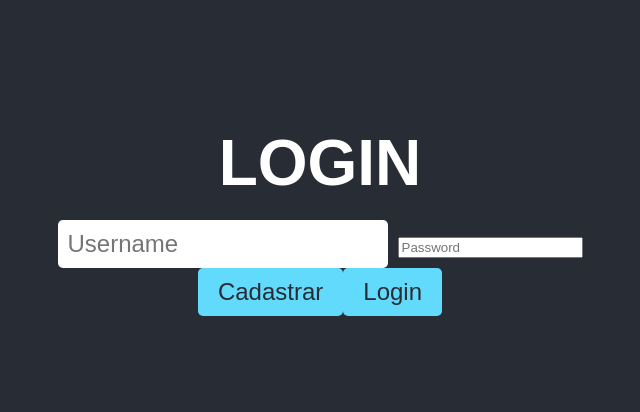
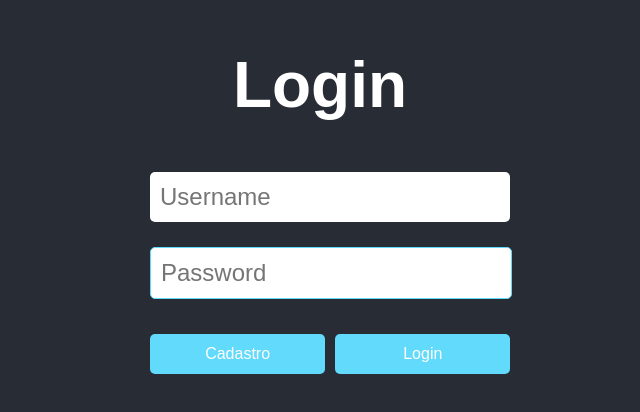
Before and after one commit to 4-ANO-COMP-IMT/vascodedagama, a React (Create React App) app in the folder frontend/championsdle-frontend/: page / in a window 1280 px wide. Shown: the part 190-602 px from the top of the page, without its empty margins (320-960 px from the left). Built offline with nearby package versions, Linux system fonts and the light colour scheme.

Commit message:
feat: mudança do layout e implementação de funções novas

```diff
--- a/frontend/championsdle-frontend/src/App.css
+++ b/frontend/championsdle-frontend/src/App.css
@@ -58,12 +58,18 @@
   background-color: #21a1f1;
 }
 
+.modal-content .button-container {
+  display: flex;
+  justify-content: center;
+  gap: 10px;
+}
+
 
 /* Estilo do botão de logout */
 .logout-button {
   position: absolute;
   top: 20px;
-  left: 20px;
+  left: 100px;
   padding: 10px 20px;
   font-size: 1rem;
   background-color: #61dafb;
@@ -77,16 +83,34 @@
   background-color: #21a1f1;
 }
 
+/* Estilo do botão de novo jogador */
+.new-player-button {
+  position: absolute;
+  top: 20px;
+  right: 100px;
+  padding: 10px 20px;
+  font-size: 1rem;
+  background-color: #61dafb;
+  color: #282c34;
+  border: none;
+  border-radius: 5px;
+  cursor: pointer;
+}
+
+.new-player-button:hover {
+  background-color: #21a1f1;
+}
+
 /* Estilo do cabeçalho */
 h1 {
   font-size: 4rem;
-  margin-bottom: 20px;
+  margin-bottom: 80px;
   font-family: 'Arial', sans-serif;
 }
 
 /* Estilo do formulário de busca */
 form {
-  margin-bottom: 20px;
+  margin-bottom: 40px;
 }
 
 input[type="text"] {
@@ -151,5 +175,72 @@ button:hover {
 .player-icon {
   width: 100px;
   height: auto;
-  margin-bottom: 20px;
+  margin-bottom: 60px;
 }
+
+/* Estilos específicos para a tela de login e cadastro */
+.App-header {
+  width: 400px; /* Largura da tela de login */
+  height: 300px; /* Altura da tela de login */
+  background-color: #282c34; /* Cor de fundo escura */
+  border-radius: 10px; /* Borda arredondada */
+  padding: 20px; /* Espaçamento interno */
+  display: flex;
+  flex-direction: column;
+  align-items: center; /* Centraliza os elementos horizontalmente */
+  justify-content: center; /* Centraliza os elementos verticalmente */
+}
+
+.App-header h1 {
+  font-size: 4rem; /* Tamanho da fonte do título */
+  color: white; /* Cor do título */
+  margin-bottom: 50px; /* Espaçamento inferior do título */
+}
+
+.input-container {
+  display: flex;
+  flex-direction: column;
+  gap: 10px;
+  width: 100%;
+}
+
+.form-input { /* Classe para inputs de login e cadastro */
+  padding: 10px;
+  font-size: 1.5rem;
+  border-radius: 5px;
+  border: 1px solid #61dafb; /* Borda dos inputs */
+  background-color: white; /* Cor de fundo dos inputs */
+  color: #282c34; /* Cor do texto dos inputs */
+  width: 100%;
+  height: 30px;
+  margin-bottom: 15px; /* Espaçamento inferior dos inputs */
+}
+
+.form-input:focus {
+  outline: none;
+  border-color: #21a1f1;
+}
+
+.button-container {
+  display: flex;
+  justify-content: space-around;
+  gap: 10px;
+  width: 106%;
+  margin-top: 20px;
+}
+
+.form-button { /* Classe para botões de login e cadastro */
+  padding: 10px 20px;
+  font-size: 1rem;
+  background-color: #61dafb; /* Cor de fundo dos botões */
+  color: white; /* Cor do texto dos botões */
+  border: none;
+  border-radius: 5px; /* Borda arredondada dos botões */
+  cursor: pointer;
+  width: 100%;
+  height: 40px;
+}
+
+.form-button:hover {
+  background-color: #21a1f1;
+}
--- a/frontend/championsdle-frontend/src/App.js
+++ b/frontend/championsdle-frontend/src/App.js
@@ -12,6 +12,7 @@ const App = () => {
   const [isCadastro, setCadastro] = useState(false);
   const [color, setColor] = useState({});
   const [showModal, setShowModal] = useState(false);
+  const [isPalpitarDisabled, setIsPalpitarDisabled] = useState(false);
 
   useEffect(() => {
     const loggedIn = localStorage.getItem('isLoggedIn');
@@ -33,6 +34,7 @@ const App = () => {
 
         if (playerData.name.toLowerCase() === secretPlayer.name.toLowerCase()) {
           setShowModal(true);
+          setIsPalpitarDisabled(true);
         }
       } else {
         setPlayer(null);
@@ -51,6 +53,7 @@ const App = () => {
       setPlayer(null);
       setColor({});
       setShowModal(false);
+      setIsPalpitarDisabled(false);
     } catch (error) {
       console.error('Erro ao sortear novo jogador:', error);
     }
@@ -118,28 +121,27 @@ const App = () => {
           <form onSubmit={handleCadastro}>
             <div className="input-container">
               <input
-                className="style-login"
+                className="form-input"
                 type="text"
                 placeholder="Username"
                 value={username}
                 onChange={(e) => setUsername(e.target.value)}
               />
               <input
-                className="style-login"
+                className="form-input"
                 type="password"
                 placeholder="Password"
                 value={password}
                 onChange={(e) => setPassword(e.target.value)}
               />
             </div>
-            <div>
-              <button
-                className="style-login"
-                onClick={() => setCadastro(false)}
-              >
-                Voltar ao Login
+            <div className="button-container">
+              <button className="form-button"
+                onClick={(e) => { e.preventDefault(); setCadastro(false);
+                }}>
+                Voltar
               </button>
-              <button className="style-login" type="submit">
+              <button className="form-button" type="submit">
                 Cadastrar
               </button>
             </div>
@@ -147,33 +149,34 @@ const App = () => {
         </header>
       </div>
     );
-  } else if (!isLoggedIn) {
+  } if (!isLoggedIn) {
     return (
       <div className="App">
         <header className="App-header">
-          <h1>LOGIN</h1>
+          <h1>Login</h1>
           <form onSubmit={handleLogin}>
             <div className="input-container">
               <input
-                className="style-login"
+                className="form-input"
                 type="text"
                 placeholder="Username"
                 value={username}
                 onChange={(e) => setUsername(e.target.value)}
               />
               <input
-                className="style-login"
+                className="form-input"
                 type="password"
                 placeholder="Password"
                 value={password}
                 onChange={(e) => setPassword(e.target.value)}
               />
             </div>
-            <div>
-              <button className="style-login" onClick={() => setCadastro(true)}>
-                Cadastrar
+            <div className="button-container">
+              <button className="form-button"
+                onClick={(e) => { e.preventDefault(); setCadastro(true);}}>
+                Cadastro
               </button>
-              <button className="style-login" type="submit">
+              <button className="form-button" type="submit">
                 Login
               </button>
             </div>
@@ -187,6 +190,9 @@ const App = () => {
         <button className="logout-button" onClick={handleLogout}>
           Logout
         </button>
+        <button onClick={handleNewPlayer} className="new-player-button">
+          Novo Jogador
+        </button>
         <h1>Championsdle</h1>
         <form onSubmit={handleSearch}>
           <input
@@ -195,7 +201,7 @@ const App = () => {
             value={playerName}
             onChange={(e) => setPlayerName(e.target.value)}
           />
-          <button type="submit">Palpitar</button>
+          <button type="submit" disabled={isPalpitarDisabled}>Palpitar</button>
         </form>
         {player && (
           <div className="player-info">
@@ -230,7 +236,10 @@ const App = () => {
             <div className="modal-content">
               <h2>Parabéns!</h2>
               <p>Você acertou o jogador secreto!</p>
-              <button onClick={handleNewPlayer}>Novo Jogador</button>
+              <div className="button-container">
+                <button onClick={() => setShowModal(false)}>Fechar</button>
+                <button onClick={handleNewPlayer}>Novo Jogador</button>
+              </div>
             </div>
           </div>
         )}
```
